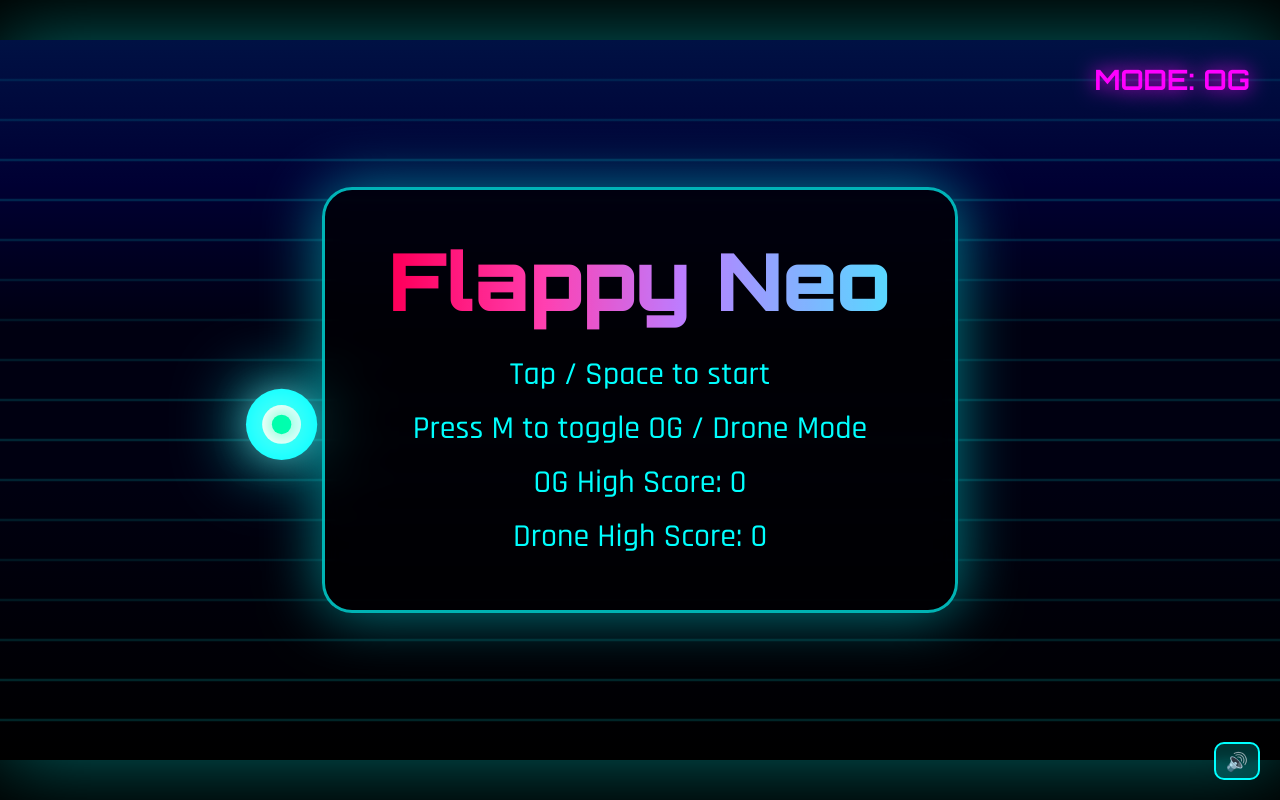
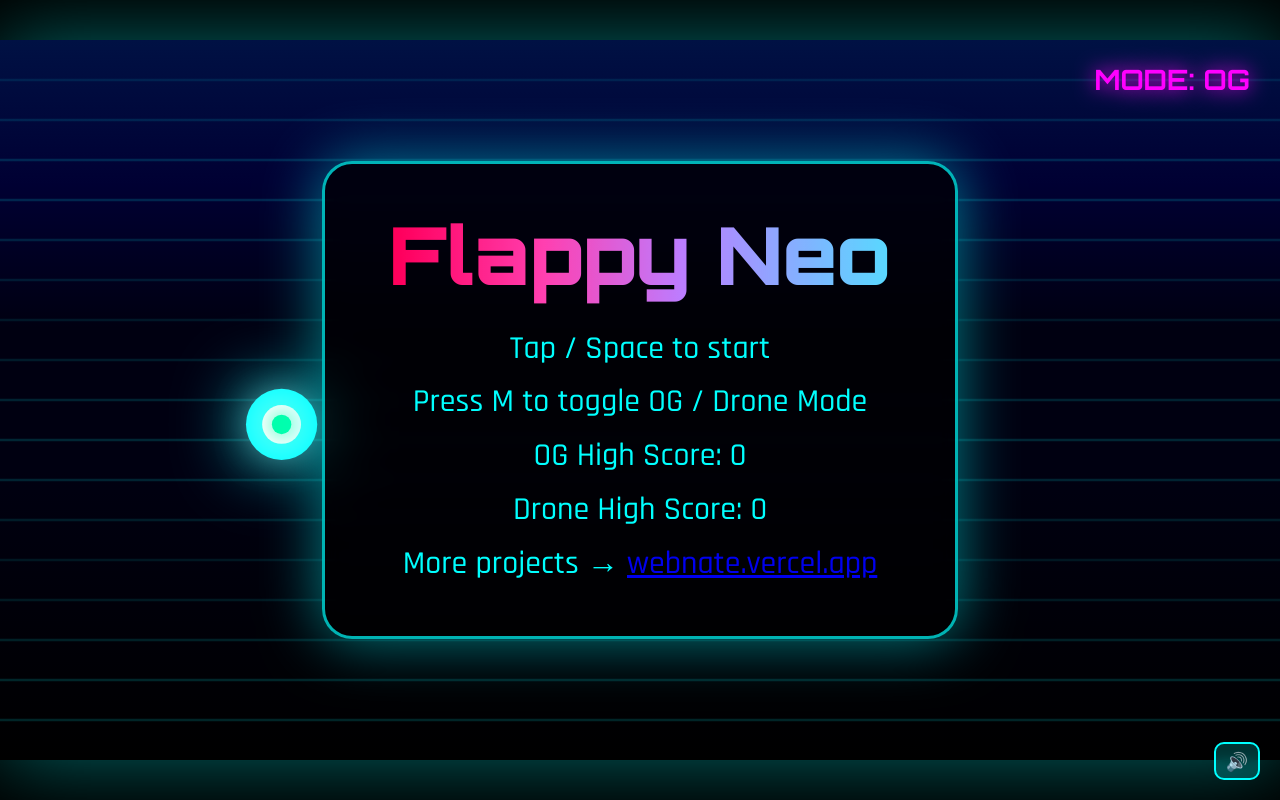
Before and after one commit to karthiknvd/flappyneo, a plain HTML site: page index.html in a window 1280 px wide. Drawn offline with Linux system fonts and the light colour scheme.

Commit message:
Link commit

```diff
--- a/index.html
+++ b/index.html
@@ -46,13 +46,21 @@
     <div id="overlay">
 
         <!-- START SCREEN -->
+        <!-- START SCREEN -->
 <div id="startScreen">
     <h1>Flappy Neo</h1>
     <p>Tap / Space to start</p>
     <p>Press M to toggle OG / Drone Mode</p>
     <p>OG High Score: <span id="ogHighScoreDisplay">0</span></p>
     <p>Drone High Score: <span id="droneHighScoreDisplay">0</span></p>
+
+    <!-- 🔹 CREDIT (SUBTLE & CLEAN) -->
+    <p class="webnate-credit">
+        More projects →
+        <a href="https://webnate.vercel.app" target="_blank">webnate.vercel.app</a>
+    </p>
 </div>
+
 
         <!-- GAME OVER SCREEN -->
         <div id="gameOverScreen" class="hidden">
--- a/style.css
+++ b/style.css
@@ -171,6 +171,8 @@ p {
     cursor: pointer;
 }
 
+
+
 /* Smooth fade animation */
 @keyframes fadeIn {
     from { opacity: 0; transform: translateY(8px); }
```
Lines whose indentation alone changed are shown as unchanged.
